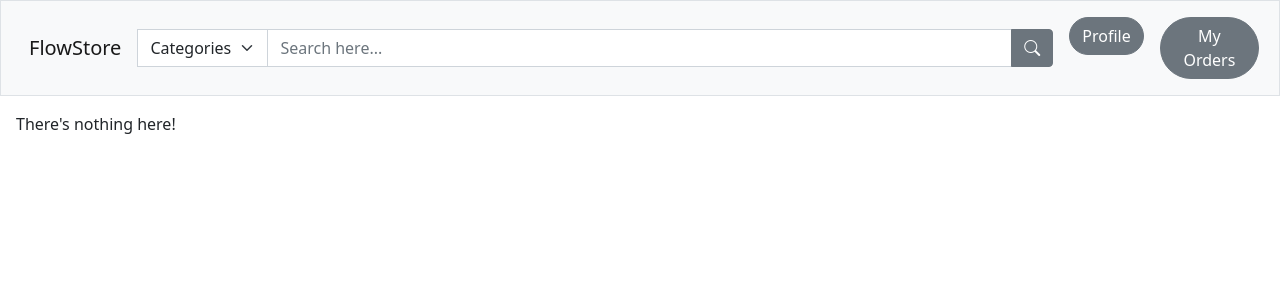
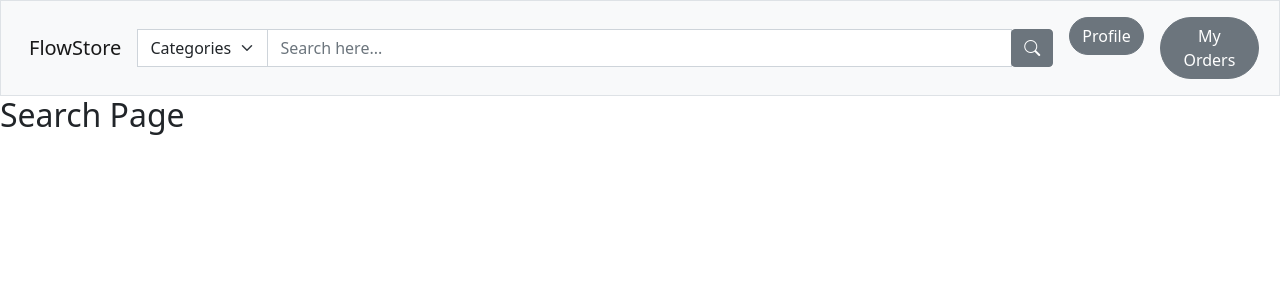
Before and after one commit to nith2001/AmazonClone, a React (Create React App) app in the folder my-app/: page /searchresults in a window 1280 px wide. Shown: the top 300 px of the page. Built offline with nearby package versions, Linux system fonts and the light colour scheme.

Commit message:
Connected search page
When search button is clicked, the search page is revealed. Now, gotta code the search results page

```diff
--- a/my-app/src/App.jsx
+++ b/my-app/src/App.jsx
@@ -1,4 +1,4 @@
-import { React } from 'react';
+import { React, useState } from 'react';
 // import { } from 'reactstrap';
 import NavigationBar from './components/NavigationBar';
 import MainPage from './pages/MainPage';
@@ -9,29 +9,25 @@ import {
 } from "react-router-dom";
 import OrdersPage from "./pages/OrdersPage";
 import ProfilePage from "./pages/ProfilePage";
+import SearchPage from "./pages/SearchPage";
 
 export default function App() {
 
-  function setSearch(searchQuery, categoryFilter) {
-    console.log(searchQuery);
-    console.log(categoryFilter);
-  }
+  const [category, setCategory] = useState("");
+  const [search, setSearch] = useState("");
 
   return (
     <>
-      <NavigationBar handleSearch={setSearch}/>
+      <NavigationBar setSearch={setSearch} setCategory={setCategory} />
       <Routes>
         <Route path="/" element={ <MainPage /> } />
-        <Route path="/orders" element= { <OrdersPage /> }/>
-        <Route path="/profile" element= { <ProfilePage /> }/>
+        <Route path="/orders" element={ <OrdersPage /> }/>
+        <Route path="/profile" element={ <ProfilePage /> }/>
         <Route
-          path="*"
-          element={
-            <main style={{ padding: "1rem" }}>
-              <p>There's nothing here!</p>
-            </main>
-          }
+          path="/searchresults"
+          element={ <SearchPage search={search} category={category}/> }
         />
+        <Route path="*" element={ <h1>There's nothing here!</h1> } />
       </Routes>
       <Outlet />
     </>
--- a/my-app/src/components/NavigationBar.jsx
+++ b/my-app/src/components/NavigationBar.jsx
@@ -9,7 +9,7 @@ import {
 import Searchbar from './Searchbar';
 import { Link } from 'react-router-dom';
 
-export default function NavigationBar({ handleSearch }) {
+export default function NavigationBar({ setSearch, setCategory }) {
   return (
     <Navbar
       expand="md"
@@ -20,7 +20,7 @@ export default function NavigationBar({ handleSearch }) {
       <NavbarBrand href="/" className='m-2 ms-3'>
         FlowStore
       </NavbarBrand>
-      <Searchbar handleSearch={handleSearch}/>
+      <Searchbar setSearch={setSearch} setCategory={setCategory} />
       <Nav
         navbar
       >
--- a/my-app/src/components/Searchbar.jsx
+++ b/my-app/src/components/Searchbar.jsx
@@ -1,15 +1,12 @@
-import { React, useState } from 'react';
 import {
   InputGroup,
   Input,
   Button
 } from 'reactstrap';
+import { Link } from 'react-router-dom';
 import "./searchbar.css";
 
-export default function Searchbar({ handleSearch }) {
-
-  const [category, setCategory] = useState("");
-  const [search, setSearch] = useState("");
+export default function Searchbar({ setSearch, setCategory }) {
 
   return (
     <>
@@ -22,22 +19,19 @@ export default function Searchbar({ handleSearch }) {
             onChange={(e) => setCategory(e.target.value)}
           >
             <option>Categories</option>
-            <option>1</option>
-            <option>2</option>
-            <option>3</option>
+            <option>Tech</option>
+            <option>Shoes</option>
+            <option>Baby</option>
           </Input>
         </div>
         <Input
           onChange={(e) => setSearch(e.target.value)}
-          value={search}
           id="bar"
           placeholder='Search here...'
         />
-        <Button
-          className="bi bi-search"
-          id="search-button"
-          onClick={() => handleSearch(search, category)}>
-        </Button>
+        <Link to="/searchresults">
+          <Button className="bi bi-search" id="search-button"></Button>
+        </Link>
       </InputGroup>
     </>
   )
--- a/my-app/src/index.js
+++ b/my-app/src/index.js
@@ -1,4 +1,3 @@
-import React from 'react';
 import ReactDOM from 'react-dom';
 import App from './App';
 import 'bootstrap/dist/css/bootstrap.min.css';
--- /dev/null
+++ b/my-app/src/pages/SearchPage.jsx
@@ -0,0 +1,10 @@
+// import { useEffect } from "react";
+
+export default function SearchPage({ search, category }) {
+
+  // fetch search results from the search and category passed in using useEffect.
+
+  return (
+    <h2>Search Page</h2>
+  );
+}
```
